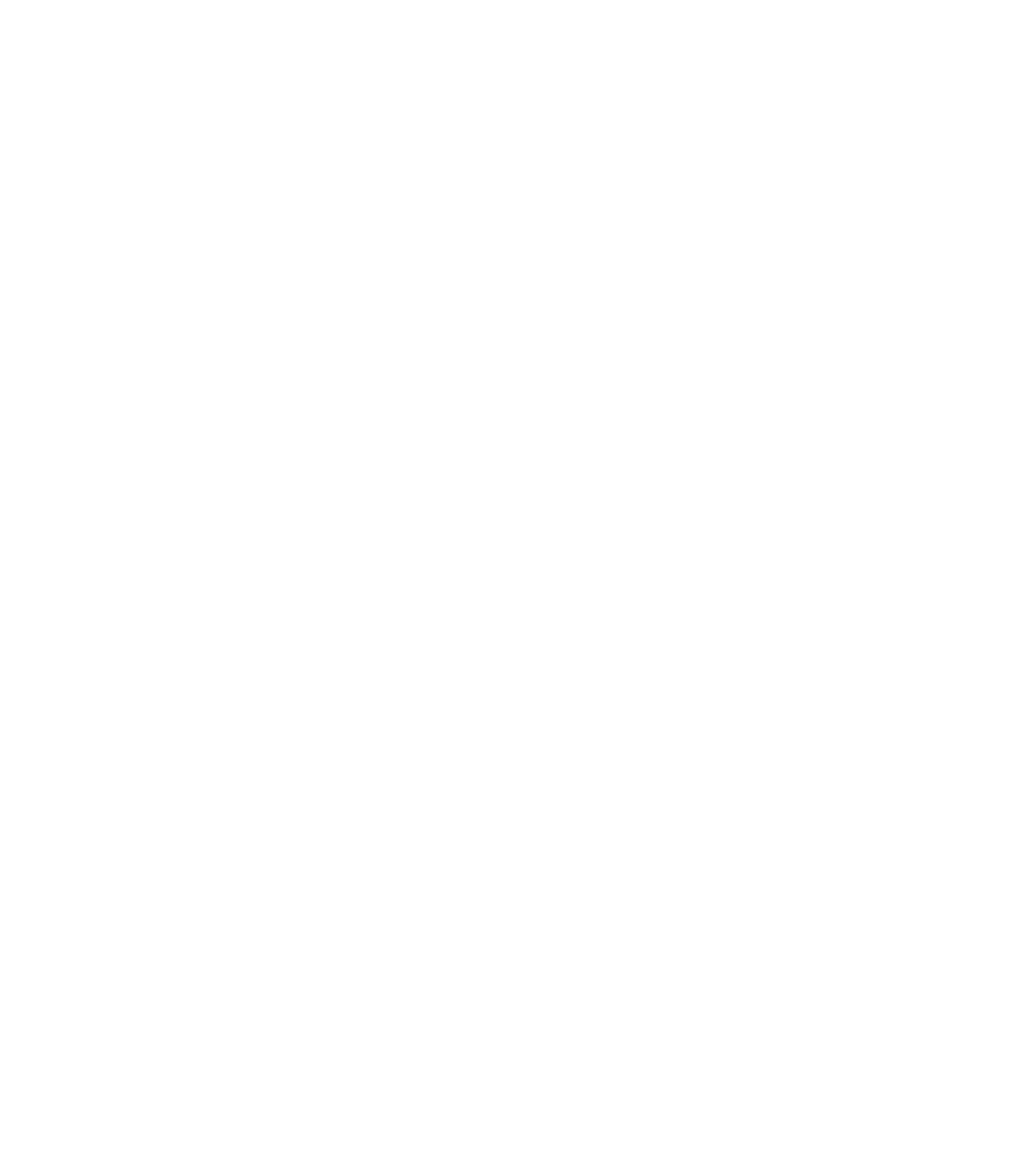
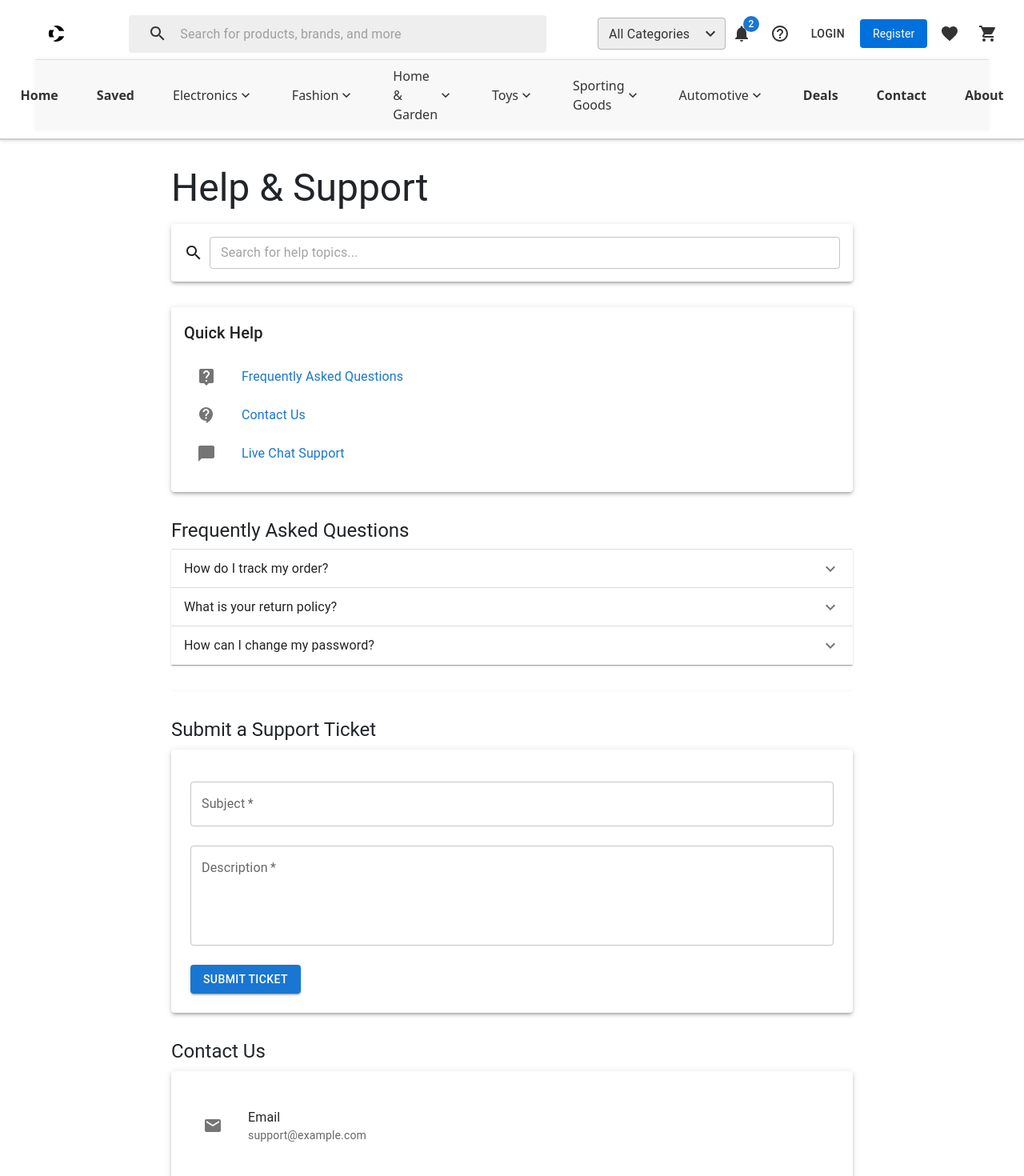
Before and after one commit to pererabsdt/E-commerce-platform, a React (Create React App) app in the folder Frontend/: page /help in a window 1280 px wide. Before the commit this address had no page. Shown: the top 1470 px of the page at 80% size. Before the commit the page ends 800 px from the top, so only its background shows below. Built offline with nearby package versions, Linux system fonts and the light colour scheme; the HTML template or start-up script is replaced by a standard one.

Commit message:
three web pages added

```diff
--- a/Frontend/src/App.js
+++ b/Frontend/src/App.js
@@ -9,6 +9,8 @@ import SignUp from "./pages/sign/sign-up/signup.jsx";
 import Cart from "./pages/cart/cart.jsx";
 import About from "./pages/about/about.jsx"
 import Contact from "./pages/contact/contact.jsx";
+import Notification from "./pages/notifications/notification.js";
+import Help from "./pages/help/help.js";
 
 function App() {
   return (
@@ -22,7 +24,8 @@ function App() {
         <Route path="/carts" element={<Cart />} />
         <Route path="/about" element={<About />} />
         <Route path="/contact" element={<Contact />} />
-
+        <Route path="/notifications" element={<Notification />} />
+        <Route path="/help" element={<Help />} />
       </Routes>
     </Router>
   );
--- /dev/null
+++ b/Frontend/src/pages/help/help.js
@@ -0,0 +1,203 @@
+import React, { useState } from "react";
+import Header from "../../components/header";
+import {
+  Container,
+  Typography,
+  Accordion,
+  AccordionSummary,
+  AccordionDetails,
+  TextField,
+  Button,
+  Box,
+  Link,
+  Paper,
+  Divider,
+  List,
+  ListItem,
+  ListItemIcon,
+  ListItemText,
+} from "@mui/material";
+import {
+  ExpandMore,
+  ContactSupport,
+  Email,
+  Phone,
+  LiveHelp,
+  Search,
+  ChatBubble,
+} from "@mui/icons-material";
+
+const faqData = [
+  {
+    question: "How do I track my order?",
+    answer:
+      "You can track your order by logging into your account and visiting the 'Order History' section. There you'll find a tracking number for your shipment.",
+  },
+  {
+    question: "What is your return policy?",
+    answer:
+      "We offer a 30-day return policy for most items. Please ensure the item is unused and in its original packaging. You can initiate a return from your account dashboard.",
+  },
+  {
+    question: "How can I change my password?",
+    answer:
+      "To change your password, go to your account settings and select 'Change Password'. You'll need to enter your current password and then your new password twice to confirm.",
+  },
+  // Add more FAQ items as needed
+];
+
+const HelpSupportPage = () => {
+  const [ticketSubject, setTicketSubject] = useState("");
+  const [ticketDescription, setTicketDescription] = useState("");
+
+  const handleTicketSubmit = (e) => {
+    e.preventDefault();
+    // Here you would typically send the ticket data to your backend
+    console.log("Ticket submitted:", { ticketSubject, ticketDescription });
+    // Reset form fields
+    setTicketSubject("");
+    setTicketDescription("");
+    // Show a success message to the user (you could use a snackbar or alert here)
+  };
+
+  return (
+    <>
+      <Header />
+      <Container maxWidth="md" sx={{ mt: 4, mb: 4 }}>
+        <Typography variant="h3" gutterBottom>
+        Help & Support
+      </Typography>
+
+      {/* Search Bar */}
+      <Paper elevation={3} sx={{ p: 2, mb: 4 }}>
+        <Box display="flex" alignItems="center">
+          <Search sx={{ mr: 1 }} />
+          <TextField
+            fullWidth
+            variant="outlined"
+            size="small"
+            placeholder="Search for help topics..."
+          />
+        </Box>
+      </Paper>
+
+      {/* Quick Links */}
+      <Paper elevation={3} sx={{ p: 2, mb: 4 }}>
+        <Typography variant="h6" gutterBottom>
+          Quick Help
+        </Typography>
+        <List>
+          <ListItem button component={Link} href="/faq">
+            <ListItemIcon>
+              <LiveHelp />
+            </ListItemIcon>
+            <ListItemText primary="Frequently Asked Questions" />
+          </ListItem>
+          <ListItem button component={Link} href="/contact">
+            <ListItemIcon>
+              <ContactSupport />
+            </ListItemIcon>
+            <ListItemText primary="Contact Us" />
+          </ListItem>
+          <ListItem button component={Link} href="/live-chat">
+            <ListItemIcon>
+              <ChatBubble />
+            </ListItemIcon>
+            <ListItemText primary="Live Chat Support" />
+          </ListItem>
+        </List>
+      </Paper>
+
+      {/* FAQ Section */}
+      <Typography variant="h5" gutterBottom>
+        Frequently Asked Questions
+      </Typography>
+      {faqData.map((faq, index) => (
+        <Accordion key={index}>
+          <AccordionSummary expandIcon={<ExpandMore />}>
+            <Typography>{faq.question}</Typography>
+          </AccordionSummary>
+          <AccordionDetails>
+            <Typography>{faq.answer}</Typography>
+          </AccordionDetails>
+        </Accordion>
+      ))}
+
+      <Divider sx={{ my: 4 }} />
+
+      {/* Help Desk Ticket Booking */}
+      <Typography variant="h5" gutterBottom>
+        Submit a Support Ticket
+      </Typography>
+      <Paper elevation={3} sx={{ p: 3, mb: 4 }}>
+        <form onSubmit={handleTicketSubmit}>
+          <TextField
+            fullWidth
+            label="Subject"
+            variant="outlined"
+            margin="normal"
+            value={ticketSubject}
+            onChange={(e) => setTicketSubject(e.target.value)}
+            required
+          />
+          <TextField
+            fullWidth
+            label="Description"
+            variant="outlined"
+            margin="normal"
+            multiline
+            rows={4}
+            value={ticketDescription}
+            onChange={(e) => setTicketDescription(e.target.value)}
+            required
+          />
+          <Button
+            type="submit"
+            variant="contained"
+            color="primary"
+            sx={{ mt: 2 }}
+          >
+            Submit Ticket
+          </Button>
+        </form>
+      </Paper>
+
+      {/* Contact Information */}
+      <Typography variant="h5" gutterBottom>
+        Contact Us
+      </Typography>
+      <Paper elevation={3} sx={{ p: 3 }}>
+        <List>
+          <ListItem>
+            <ListItemIcon>
+              <Email />
+            </ListItemIcon>
+            <ListItemText primary="Email" secondary="support@example.com" />
+          </ListItem>
+          <ListItem>
+            <ListItemIcon>
+              <Phone />
+            </ListItemIcon>
+            <ListItemText primary="Phone" secondary="+1 (555) 123-4567" />
+          </ListItem>
+          <ListItem>
+            <ListItemIcon>
+              <ContactSupport />
+            </ListItemIcon>
+            <ListItemText
+              primary="Visit our full contact page"
+              secondary={
+                <Link href="/contact" color="secondary">
+                  Contact Page
+                </Link>
+              }
+            />
+          </ListItem>
+        </List>
+      </Paper>
+    </Container>
+    </>
+  );
+};
+
+export default HelpSupportPage;
--- /dev/null
+++ b/Frontend/src/pages/notifications/notification.js
@@ -0,0 +1,98 @@
+import React from "react";
+import Header from "../../components/header";
+import {
+  Container,
+  Typography,
+  List,
+  ListItem,
+  ListItemText,
+  ListItemAvatar,
+  Avatar,
+  Divider,
+  Paper,
+} from "@mui/material";
+import {
+  ShoppingCart,
+  LocalShipping,
+  Loyalty,
+  MonetizationOn,
+} from "@mui/icons-material";
+
+const notifications = [
+  {
+    id: 1,
+    type: "order",
+    message: "Your order #1234 has been confirmed!",
+    icon: ShoppingCart,
+    time: "2 hours ago",
+  },
+  {
+    id: 2,
+    type: "shipping",
+    message: "Your package has been shipped. Track it here.",
+    icon: LocalShipping,
+    time: "1 day ago",
+  },
+  {
+    id: 3,
+    type: "promotion",
+    message: "New sale! 20% off on all electronics.",
+    icon: Loyalty,
+    time: "3 days ago",
+  },
+  {
+    id: 4,
+    type: "refund",
+    message: "Refund processed for order #9876.",
+    icon: MonetizationOn,
+    time: "1 week ago",
+  },
+];
+
+const NotificationPage = () => {
+  return (
+    <>
+      <Header />
+      <Container maxWidth="md" sx={{ mt: 4 }}>
+        <Paper elevation={3} sx={{ p: 3 }}>
+        <Typography variant="h4" gutterBottom>
+          Notifications
+        </Typography>
+        <List>
+          {notifications.map((notification, index) => (
+            <React.Fragment key={notification.id}>
+              <ListItem alignItems="flex-start">
+                <ListItemAvatar>
+                  <Avatar sx={{ bgcolor: "primary.main" }}>
+                    <notification.icon />
+                  </Avatar>
+                </ListItemAvatar>
+                <ListItemText
+                  primary={notification.message}
+                  secondary={
+                    <React.Fragment>
+                      <Typography
+                        sx={{ display: "inline" }}
+                        component="span"
+                        variant="body2"
+                        color="text.primary"
+                      >
+                        {notification.time}
+                      </Typography>
+                    </React.Fragment>
+                  }
+                />
+              </ListItem>
+              {index < notifications.length - 1 && (
+                <Divider variant="inset" component="li" />
+              )}
+            </React.Fragment>
+          ))}
+        </List>
+        </Paper>
+      </Container>
+    </>
+  );
+};
+
+export default NotificationPage;
```
